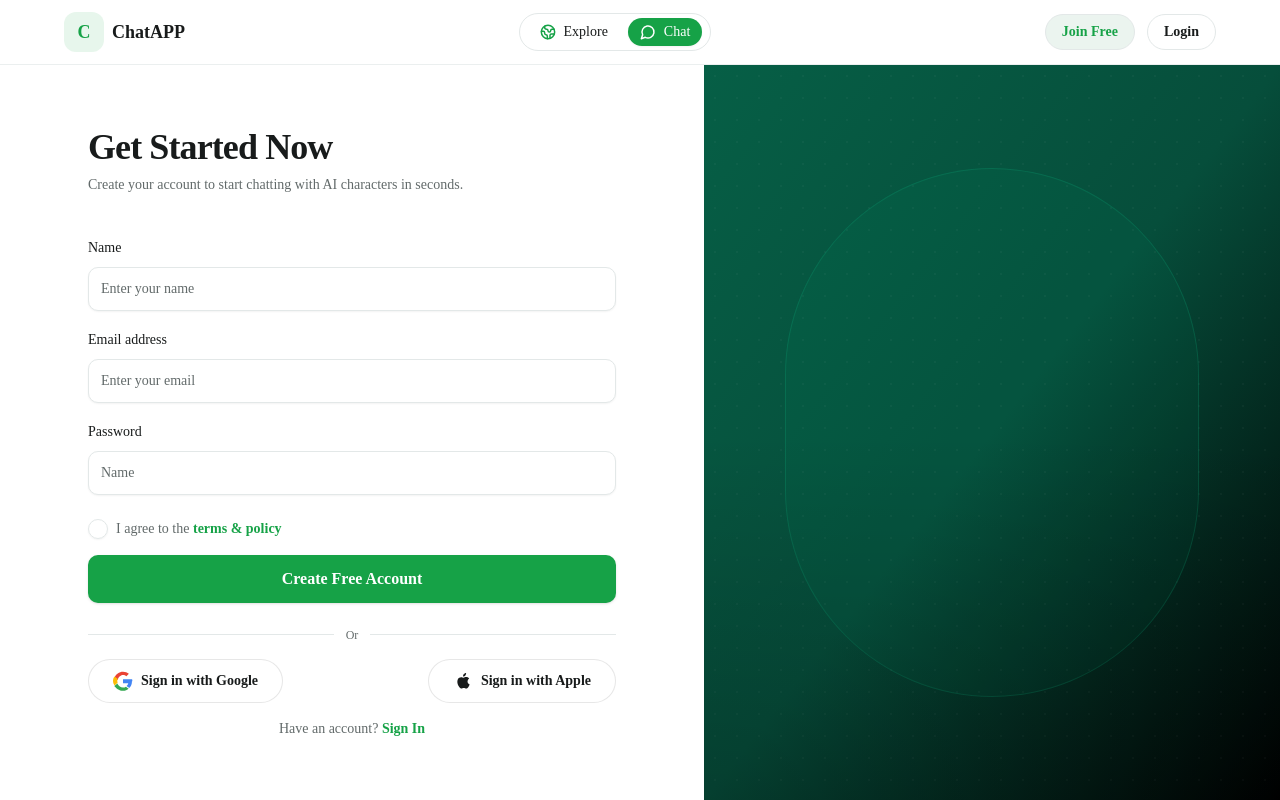
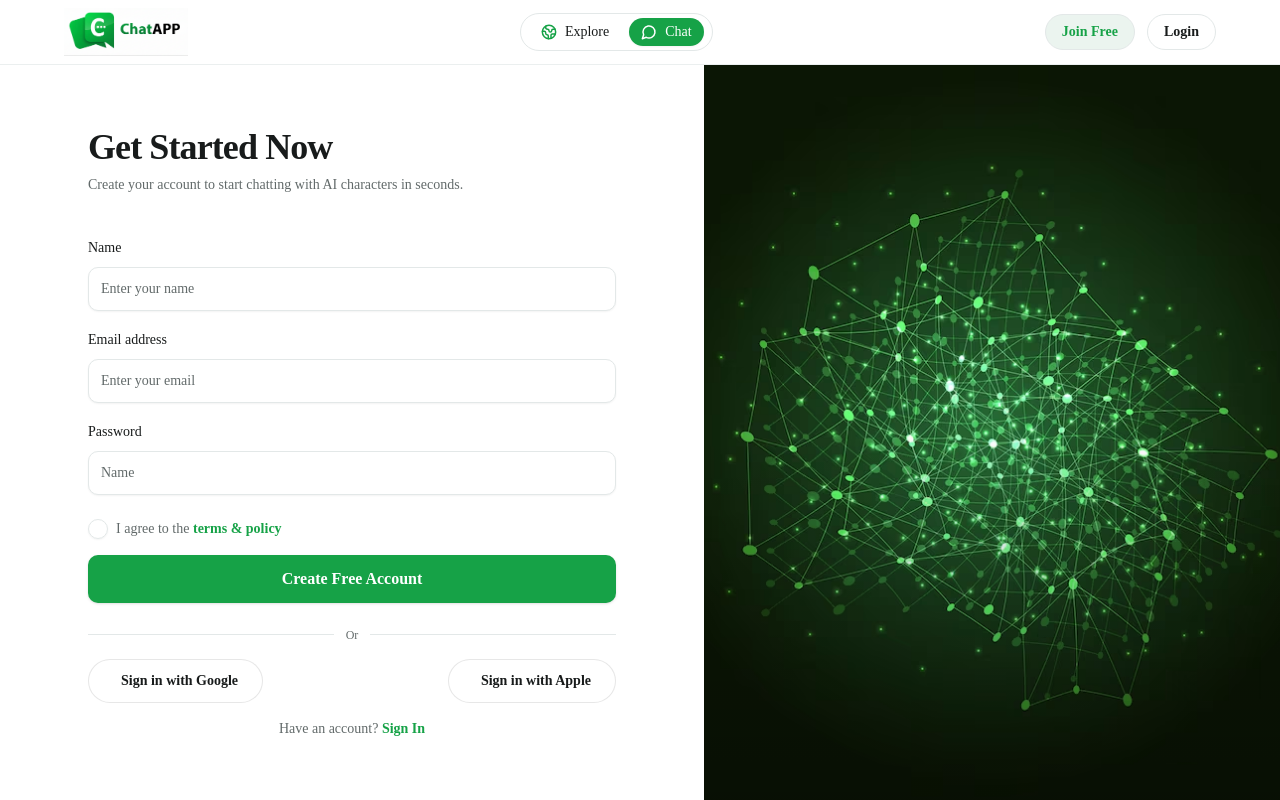
Before and after one commit to kutaysaran/streaming-ai-chat, a Next.js app: page /login in a window 1280 px wide. Built offline with nearby package versions, Linux system fonts and the light colour scheme.

Commit message:
chore: add shared brand assets and icon components for login page

```diff
--- a/app/login/page.tsx
+++ b/app/login/page.tsx
@@ -1,39 +1,12 @@
+import Image from "next/image";
 import Link from "next/link";
 import { Globe2, Menu, MessageCircle, UserRound } from "lucide-react";
 import { Button } from "@/components/ui/button";
 import { Input } from "@/components/ui/input";
 import { Checkbox } from "@/components/ui/checkbox";
 import { Label } from "@/components/ui/label";
-
-const GoogleIcon = () => (
-  <svg viewBox="0 0 48 48" role="img" aria-hidden="true" className="h-5 w-5">
-    <path
-      fill="#EA4335"
-      d="M24 9.5c3.1 0 5.9 1.1 8.1 3.2l6-6.1C34.3 3.3 29.5 1.5 24 1.5 14.7 1.5 6.7 7.6 3.6 16l7.5 5.8C12.5 15.5 17.7 9.5 24 9.5z"
-    />
-    <path
-      fill="#4285F4"
-      d="M46.5 24.5c0-1.7-.2-3.4-.6-5H24v9.6h12.7c-.5 2.7-2 5-4.2 6.6l6.6 5.1c3.9-3.6 6.4-8.9 6.4-16.3z"
-    />
-    <path
-      fill="#FBBC05"
-      d="M11.1 28.3c-.5-1.5-.8-3.1-.8-4.8s.3-3.3.8-4.8l-7.5-5.8C1.2 15.7 0 19.7 0 23.5s1.2 7.8 3.6 11l7.5-6.2z"
-    />
-    <path
-      fill="#34A853"
-      d="M24 47.5c5.5 0 10.2-1.8 13.5-4.9l-6.6-5.1c-1.8 1.3-4.1 2.1-6.9 2.1-6.3 0-11.6-4-13.4-9.6l-7.5 5.8C6.7 40.4 14.7 47.5 24 47.5z"
-    />
-  </svg>
-);
-
-const AppleIcon = () => (
-  <svg viewBox="0 0 24 24" role="img" aria-hidden="true" className="h-5 w-5">
-    <path
-      fill="currentColor"
-      d="M17.477 12.585c-.023-2.286 1.87-3.389 1.957-3.445-1.067-1.56-2.722-1.773-3.305-1.8-1.408-.147-2.746.83-3.458.83-.715 0-1.816-.81-2.983-.79-1.53.023-2.952.89-3.74 2.256-1.602 2.77-.406 6.86 1.15 9.1.76 1.095 1.664 2.322 2.85 2.278 1.145-.045 1.576-.735 2.96-.735 1.383 0 1.775.735 2.98.711 1.233-.019 2.011-1.093 2.754-2.195.893-1.318 1.256-2.595 1.278-2.66-.028-.013-2.45-.94-2.483-3.25zM14.81 5.26c.64-.776 1.067-1.853.95-2.93-.92.037-2.033.61-2.693 1.383-.59.686-1.107 1.79-.97 2.84 1.02.08 2.07-.517 2.713-1.293z"
-    />
-  </svg>
-);
+import { GoogleIcon } from "@/components/icons/google";
+import { AppleIcon } from "@/components/icons/apple";
 
 export default function LoginPage() {
   return (
@@ -49,14 +22,14 @@ export default function LoginPage() {
             >
               <Menu className="h-5 w-5" />
             </Button>
-            <div className="flex items-center gap-2">
-              <div className="flex h-10 w-10 items-center justify-center rounded-lg bg-primary/10">
-                <span className="text-lg font-extrabold text-primary">C</span>
-              </div>
-              <span className="text-lg font-semibold text-foreground">
-                ChatAPP
-              </span>
-            </div>
+            <Image
+              src="/chat-app-logo.png"
+              alt="ChatAPP"
+              width={170}
+              height={52}
+              className="h-10 w-auto sm:h-12"
+              priority
+            />
           </div>
 
           <nav className="hidden items-center gap-2 rounded-full border border-border bg-white px-2 py-1 text-sm font-medium text-foreground lg:flex">
@@ -194,13 +167,16 @@ export default function LoginPage() {
           </div>
         </section>
 
-        <section className="relative hidden w-[45%] overflow-hidden bg-gradient-to-br from-emerald-800 via-emerald-900 to-black lg:block">
-          <div className="absolute inset-0 bg-grid opacity-40" />
-          <div className="hero-glow absolute inset-0" />
-          <div className="absolute inset-0 flex items-center justify-center">
-            <div className="h-[72%] w-[72%] rounded-full border border-emerald-500/20 bg-emerald-500/5 blur-0" />
-          </div>
-          <div className="absolute inset-0 bg-gradient-to-t from-black/20 via-transparent to-transparent" />
+        <section className="relative hidden w-[45%] overflow-hidden bg-black lg:block">
+          <Image
+            src="/connection.png"
+            alt="Network connection visualization"
+            fill
+            className="object-cover"
+            priority
+            sizes="50vw"
+          />
+          <div className="absolute inset-0 bg-gradient-to-t from-black/30 via-transparent to-transparent" />
         </section>
       </main>
     </div>
--- /dev/null
+++ b/components/icons/apple.tsx
@@ -0,0 +1,12 @@
+import * as React from "react";
+
+export function AppleIcon(props: React.SVGProps<SVGSVGElement>) {
+  return (
+    <svg viewBox="0 0 24 24" role="img" aria-hidden="true" {...props}>
+      <path
+        fill="currentColor"
+        d="M17.477 12.585c-.023-2.286 1.87-3.389 1.957-3.445-1.067-1.56-2.722-1.773-3.305-1.8-1.408-.147-2.746.83-3.458.83-.715 0-1.816-.81-2.983-.79-1.53.023-2.952.89-3.74 2.256-1.602 2.77-.406 6.86 1.15 9.1.76 1.095 1.664 2.322 2.85 2.278 1.145-.045 1.576-.735 2.96-.735 1.383 0 1.775.735 2.98.711 1.233-.019 2.011-1.093 2.754-2.195.893-1.318 1.256-2.595 1.278-2.66-.028-.013-2.45-.94-2.483-3.25zM14.81 5.26c.64-.776 1.067-1.853.95-2.93-.92.037-2.033.61-2.693 1.383-.59.686-1.107 1.79-.97 2.84 1.02.08 2.07-.517 2.713-1.293z"
+      />
+    </svg>
+  );
+}
--- /dev/null
+++ b/components/icons/google.tsx
@@ -0,0 +1,24 @@
+import * as React from "react";
+
+export function GoogleIcon(props: React.SVGProps<SVGSVGElement>) {
+  return (
+    <svg viewBox="0 0 48 48" role="img" aria-hidden="true" {...props}>
+      <path
+        fill="#EA4335"
+        d="M24 9.5c3.1 0 5.9 1.1 8.1 3.2l6-6.1C34.3 3.3 29.5 1.5 24 1.5 14.7 1.5 6.7 7.6 3.6 16l7.5 5.8C12.5 15.5 17.7 9.5 24 9.5z"
+      />
+      <path
+        fill="#4285F4"
+        d="M46.5 24.5c0-1.7-.2-3.4-.6-5H24v9.6h12.7c-.5 2.7-2 5-4.2 6.6l6.6 5.1c3.9-3.6 6.4-8.9 6.4-16.3z"
+      />
+      <path
+        fill="#FBBC05"
+        d="M11.1 28.3c-.5-1.5-.8-3.1-.8-4.8s.3-3.3.8-4.8l-7.5-5.8C1.2 15.7 0 19.7 0 23.5s1.2 7.8 3.6 11l7.5-6.2z"
+      />
+      <path
+        fill="#34A853"
+        d="M24 47.5c5.5 0 10.2-1.8 13.5-4.9l-6.6-5.1c-1.8 1.3-4.1 2.1-6.9 2.1-6.3 0-11.6-4-13.4-9.6l-7.5 5.8C6.7 40.4 14.7 47.5 24 47.5z"
+      />
+    </svg>
+  );
+}
```
Also changed, not shown: public/chat-app-logo.png (added), public/connection.png (added).
